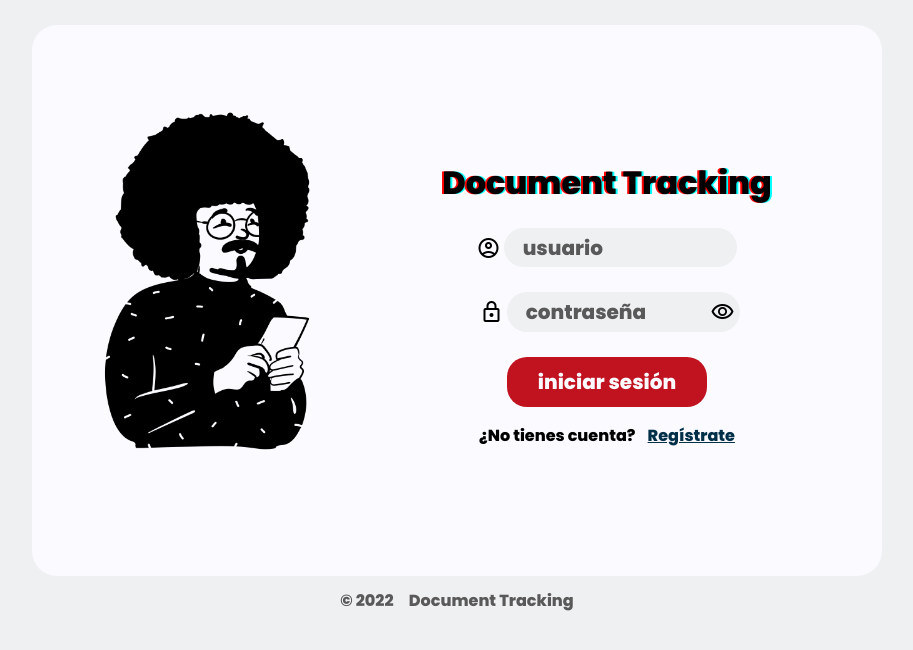
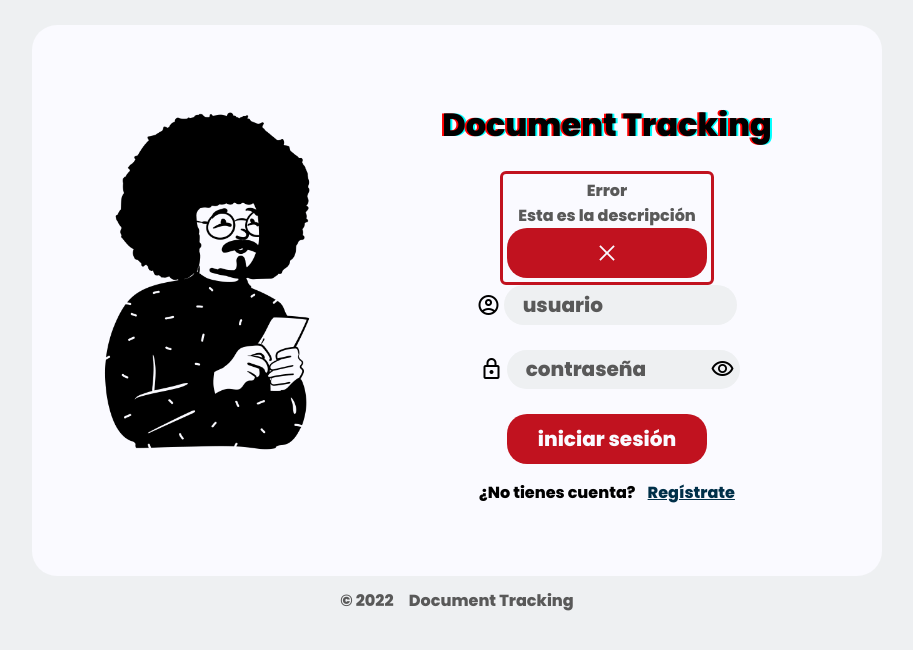
Before and after one commit to damuf/document-tracking, a React (Create React App) app in the folder client/: page / in a window 1280 px wide. Shown: the top 650 px of the page, without its empty margins (183-1096 px from the left). Built offline with nearby package versions, Linux system fonts and the light colour scheme.

Commit message:
singin funcional e intento de alerta

```diff
--- a/client/package.json
+++ b/client/package.json
@@ -6,6 +6,8 @@
     "@testing-library/jest-dom": "^5.16.4",
     "@testing-library/react": "^13.3.0",
     "@testing-library/user-event": "^13.5.0",
+    "antd": "^4.21.3",
+    "axios": "^0.27.2",
     "mdb-react-ui-kit": "^4.0.0",
     "mdb-ui-kit": "^4.2.0",
     "react": "^18.2.0",
--- a/client/src/components/StartComponents/SignInForm.jsx
+++ b/client/src/components/StartComponents/SignInForm.jsx
@@ -1,9 +1,23 @@
 import "./StartComponents.css";
 import { useState } from "react";
 import { useNavigate } from "react-router-dom";
+import { Alert } from 'antd';
+import axios from 'axios';
 import pic from "../../assets/curly-hair-man-holding-smartphone.png";
 
 function SignInForm() {
+
+  const [resjson, setResJson] = useState('');
+  const [user, setUser] = useState('');
+  const [password, setPassword] = useState('');
+
+  const [showAlert, setShowAlert] = useState(true);
+  const onFinish = (e) => {
+    console.log(e)
+    setTimeout(() => {
+      setShowAlert(true)
+    }, 2000);
+  };
 
   const navigate = useNavigate();
   const goToSignup = () => {
@@ -22,6 +36,7 @@ function SignInForm() {
         <link rel="stylesheet" href="https://fonts.googleapis.com/css2?family=Material+Symbols+Outlined:opsz,wght,FILL,GRAD@20..48,100..700,0..1,-50..200" />
         <link rel="stylesheet" href="https://fonts.googleapis.com/css2?family=Material+Symbols+Outlined:opsz,wght,FILL,GRAD@20..48,100..700,0..1,-50..200" />
         <link rel="stylesheet" href="https://fonts.googleapis.com/css2?family=Material+Symbols+Outlined:opsz,wght,FILL,GRAD@20..48,100..700,0..1,-50..200" />
+        <link rel="stylesheet" href="https://fonts.googleapis.com/css2?family=Material+Symbols+Outlined:opsz,wght,FILL,GRAD@20..48,100..700,0..1,-50..200" />
 
         <div className="container" style={{userSelect: "none"}}>
 
@@ -32,21 +47,34 @@ function SignInForm() {
           <div id="form" className="fcolumn" style={{width: '500px',  height: '500px'}}>
             <h1 style={{textShadow: 'red -2px 0, cyan 2px 0'}}>Document Tracking</h1>
 
+            <div className="frow">
+                {showAlert && <Alert className="alerta" message="Error" type="error" description="Esta es la descripción" closable/>}
+              </div>
+
             <form id="siginform" method="get">
 
               <div className="frow">
                 <i className="material-symbols-outlined">account_circle</i> &nbsp;
-                <input type="text" id="user" placeholder="usuario" required={true} autocomplete="off"/>
+                <input type="text" id="user" placeholder="usuario" required={true} autoComplete="off" value={user} onChange={event => {setUser(event.target.value)}}/>
               </div>
               <br />
               <div className="frow">
                 <i className="material-symbols-outlined">lock</i> &nbsp;
-                <input type={passwordShown ? "text" : "password"} id="password" placeholder="contraseña" required={true} autocomplete="off"/>
+                <input type={passwordShown ? "text" : "password"} id="password" placeholder="contraseña" required={true} autoComplete="off" value={password} onChange={event => {setPassword(event.target.value)}}/>
                 <i id="togglePassword" className="material-symbols-outlined" onClick={togglePassword} style={{marginLeft: '-30px', cursor: 'pointer'}}>{passwordShown ? "visibility_off" : "visibility"}</i>
               </div>
               <br />
+
               <div className="frow">
-                <button type="submit">iniciar sesión</button>
+                <button type="submit" onFinish={onFinish} onClick={ async(e)=> {
+                    e.preventDefault()
+                    await axios.post(`http://localhost:4000/auth/signin`, {user, password}).then((res=>{
+                      setResJson(res.data)
+                      console.log(res.data)
+                      console.log(resjson)
+                    }))
+                  }
+                }>iniciar sesión</button>
               </div>
 
             </form>
--- a/client/src/components/StartComponents/StartComponents.css
+++ b/client/src/components/StartComponents/StartComponents.css
@@ -73,3 +73,11 @@ button{
 button:hover{
     background-color: #780000;
 }
+
+.alerta{
+    color: #595959;
+    border: 3px solid #C1121F;
+    border-radius: 6px;
+    text-align: center;
+    padding: 2%;
+}
```
Also changed, not shown: 1 other file (tests, documents, lock files or other folders).
